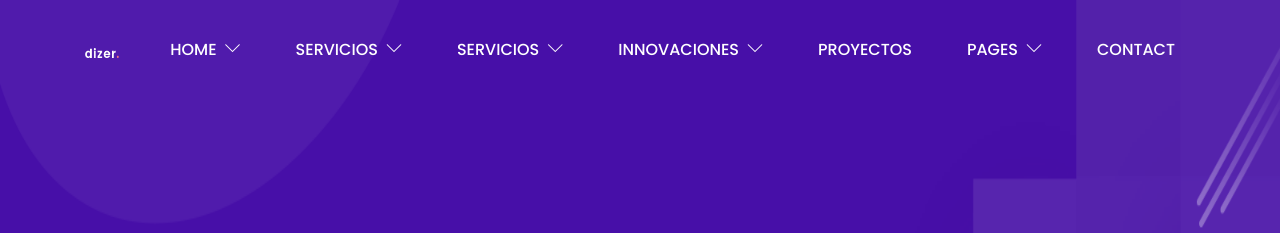
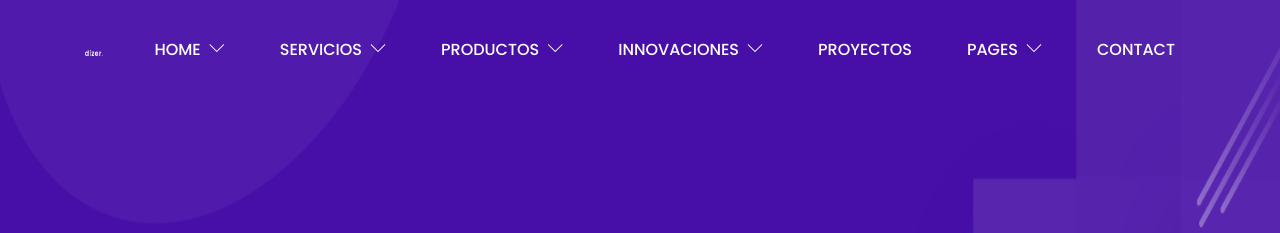
Before and after one commit to armandoytriago/aj2, a Jekyll site: the page built from index.html, in a window 1280 px wide. Shown: the top 233 px of the page. Built offline with Jekyll 4.4.1, drawn with Linux system fonts in a browser that asks for light colours.

Commit message:
Update navigation.yml

```diff
--- a/_data/navigation.yml
+++ b/_data/navigation.yml
@@ -24,7 +24,7 @@
         url: /about-me.html
       - name: Automatizacion y Robotica
         url: /about-me.html
-  - name: servicios
+  - name: productos
     url: "#"
     submenu:
       - name: Plataformas de datos
```
